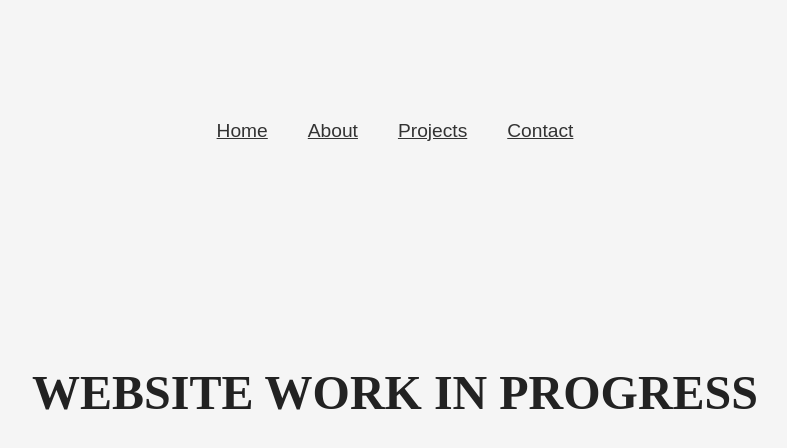
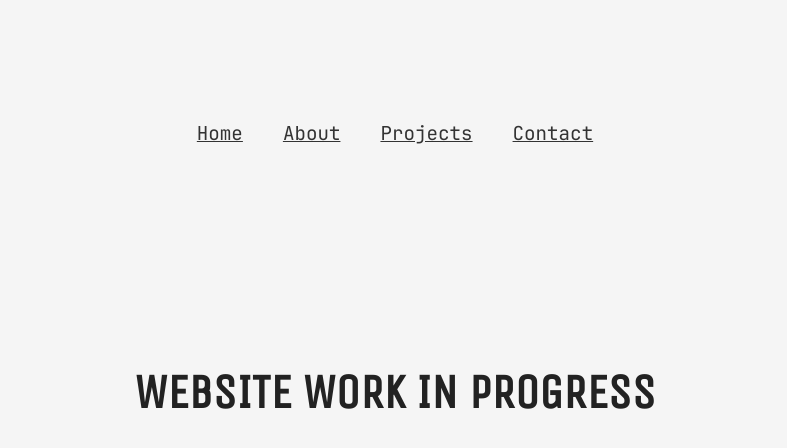
Before and after one commit to Sambeg-Stha/sambegshrestha, a plain HTML site: page index.html in a window 1280 px wide. Shown: the whole page, without its empty margins (245-1032 px from the left). Drawn offline with Linux system fonts and the light colour scheme.

Commit message:
jetbrains integration

```diff
--- a/fonts.css
+++ b/fonts.css
@@ -15,3 +15,8 @@
     font-display: swap;
     src: url('fonts/UnicaOne-Regular.woff2') format('woff2');
 }
+
+@font-face {
+    font-family: 'JetBrainsMono';
+    src: url('fonts/JetBrainsMono-Regular.woff2') format('woff2');
+}
--- a/index.html
+++ b/index.html
@@ -5,6 +5,7 @@
     <meta name="viewport" content="width=device-width, initial-scale=1.0">
     <title>Sambeg Shrestha</title>
     <link rel="stylesheet" href="style.css">
+    <link rel="stylesheet" href="fonts.css">
 </head>
 <body>
     <nav id="main-nav" class="nav" aria-label="Main navigation">
--- a/style.css
+++ b/style.css
@@ -9,7 +9,7 @@
     display: flex;
     justify-content: center;
     align-items: center;
-        background: #f5f5f5;
+    background: hsl(0, 0%, 96%);
     font-family: 'Unica One', Arial, sans-serif;
     text-align: center;
 }
@@ -19,7 +19,6 @@
 }
 
 h1 {
-            font-family: 'Italiana', serif;
     font-size: 3rem;
     color: #222;
     margin-bottom: 1rem;
@@ -50,7 +49,7 @@
 
 .nav__link {
     display: inline-block;
-    font-family: 'Unica One', Arial, sans-serif;
+    font-family: 'JetBrainsMono', monospace;
     font-size: 1.2rem;
     color: #333;
     padding: 0.25rem 0.75rem;
```
Also changed, not shown: fonts/JetBrainsMono-Regular.woff2 (added). Lines whose indentation alone changed are shown as unchanged.
